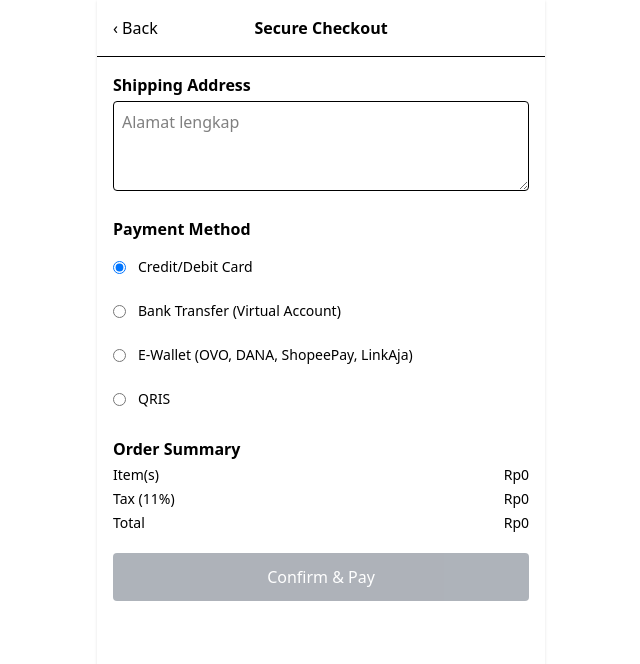
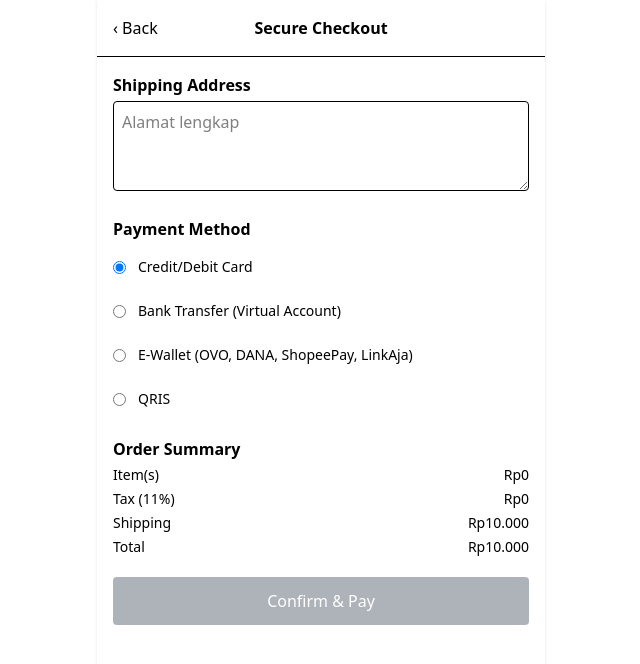
Before and after one commit to nerd-emoji/UTS20261_ITFinTech_NathanielLouisHalimin, a Next.js app in the folder WEB_PaymentGateway/: page /payment in a window 1280 px wide. Shown: the top 664 px of the page, without its empty margins (319-959 px from the left). Built offline with nearby package versions, Linux system fonts and the light colour scheme.

Commit message:
shipping

```diff
--- a/WEB_PaymentGateway/models/index.js
+++ b/WEB_PaymentGateway/models/index.js
@@ -13,6 +13,7 @@ const CheckoutSchema = new Schema({
   items: [{ productId: String, name: String, price: Number, qty: Number }],
   subtotal: Number,
   tax: Number,
+  shipping: Number,
   total: Number,
   shippingAddress: String,
   status: { type: String, default: "PENDING" }, // PENDING | LUNAS | EXPIRED
--- a/WEB_PaymentGateway/pages/api/checkout.js
+++ b/WEB_PaymentGateway/pages/api/checkout.js
@@ -8,6 +8,7 @@ const METHOD_MAP = {
   QRIS: ["QRIS"],
 };
 
+const SHIPPING_FEE = 10000;
 
 
 export default async function handler(req, res) {
@@ -25,9 +26,16 @@ export default async function handler(req, res) {
   });
   const subtotal = lines.reduce((s, l) => s + l.price * l.qty, 0);
   const tax = Math.round(subtotal * 0.11);
-  const total = subtotal + tax;
+  const total = subtotal + tax + SHIPPING_FEE;
 
-  const checkout = await Checkout.create({ items: lines, subtotal, tax, total, shippingAddress });
+  const checkout = await Checkout.create({
+    items: lines,
+    subtotal,
+    tax,
+    shipping: SHIPPING_FEE,
+    total,
+    shippingAddress,
+  });
 
   const auth = Buffer.from(process.env.XENDIT_SECRET_KEY + ":").toString("base64");
   const base = process.env.NEXT_PUBLIC_BASE_URL;
--- a/WEB_PaymentGateway/pages/payment.js
+++ b/WEB_PaymentGateway/pages/payment.js
@@ -10,6 +10,7 @@ const METHODS = [
 ];
 
 const rp = (n) => "Rp" + n.toLocaleString("id-ID");
+const SHIPPING_FEE = 10000;
 
 export default function Payment() {
   const { cart, clear } = useCart();
@@ -20,7 +21,7 @@ export default function Payment() {
   const items = Object.values(cart);
   const subtotal = items.reduce((s, i) => s + i.product.price * i.qty, 0);
   const tax = Math.round(subtotal * 0.11);
-  const total = subtotal + tax;
+  const total = subtotal + tax + SHIPPING_FEE;
 
   async function pay() {
     setLoading(true);
@@ -92,9 +93,8 @@ export default function Payment() {
           <div className="text-sm space-y-1">
             <div className="flex justify-between"><span>Item(s)</span><span>{rp(subtotal)}</span></div>
             <div className="flex justify-between"><span>Tax (11%)</span><span>{rp(tax)}</span></div>
-            <div className="flex justify-between">
-              <span>Total</span><span>{rp(total)}</span>
-            </div>
+            <div className="flex justify-between"><span>Shipping</span><span>{rp(SHIPPING_FEE)}</span></div>
+            <div className="flex justify-between"><span>Total</span><span>{rp(total)}</span></div>
           </div>
         </div>
 
```
